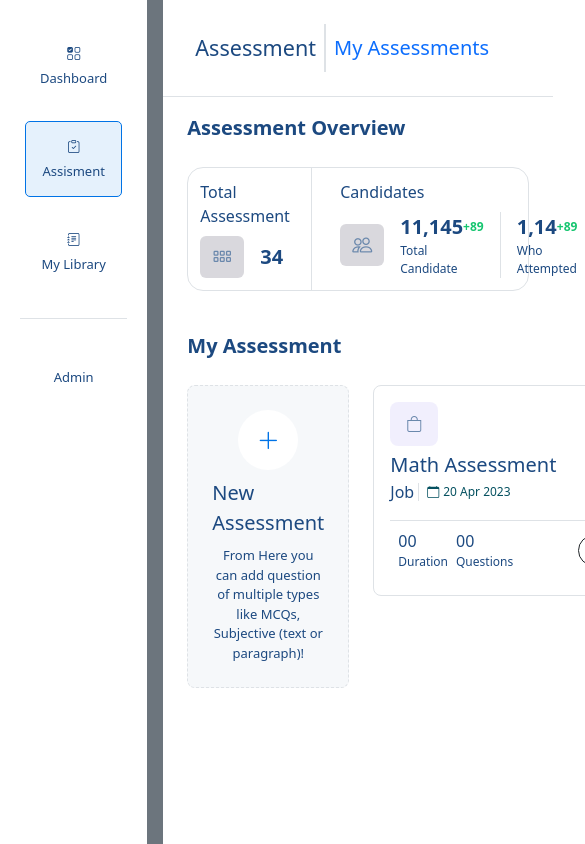
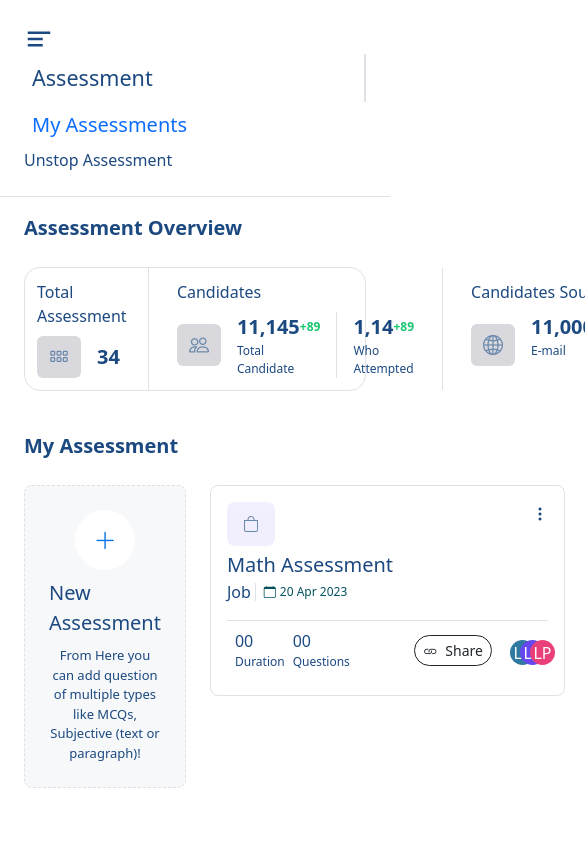
Before and after one commit to aaru2599/Unstop-Assignment, a React (Vite) app: page / in a window 390 px wide. Shown: the top 844 px of the page, 585 px wide, since content can reach past the window. Built offline with nearby package versions, Linux system fonts and the light colour scheme.

Commit message:
Implimenting Mobile view

```diff
--- a/index.html
+++ b/index.html
@@ -10,7 +10,7 @@
   <style>
     body {
       margin: 0;
-      background-color: aqua;
+
     }
   </style>
 
--- a/package.json
+++ b/package.json
@@ -15,6 +15,7 @@
     "bootstrap-icons": "^1.11.3",
     "react": "^18.2.0",
     "react-dom": "^18.2.0",
+    "react-responsive": "^9.0.2",
     "react-router-dom": "^6.21.1",
     "styled-components": "^6.1.6"
   },
--- /dev/null
+++ b/src/Components/Assisment/AssessmentCss.css
@@ -0,0 +1,8 @@
+@media (max-width: 768px) {
+    .assessment-cls {
+        /* /* padding: calc(1.325rem + 0.9vw); */
+        font-size: 4rem !important;
+
+        /* 1.125rem is small enough, so RFS won't rescale this */
+    }
+}
--- a/src/Components/Assisment/AssessmentPage.jsx
+++ b/src/Components/Assisment/AssessmentPage.jsx
@@ -2,7 +2,10 @@ import React from "react"
 import AssessmentOverview from "./Molecules/AssessmentOverviewCard";
 import MyAssessments from "./Molecules/MyAssessments";
 import AssessmentHeading from "./Atoms/AssessmentHeading";
-
+import LeftDashboard from "../Icons/LeftDashboard";
+import "/src/Components/Assisment/AssessmentCss.css"
+import { useMediaQuery } from "react-responsive";
+import Navigation from "../Navigation/Navigation";
 const AssessmentPage = () => {
     const allData = {
         data1: {
@@ -55,11 +58,32 @@ const AssessmentPage = () => {
     };
 
 
+    const isMobAndTab = useMediaQuery({
+        query: '(max-width: 765px)'
+    })
+    console.log(isMobAndTab);
     return (
         <div className="bg-white w-100 " style={{ color: "#1c4980" }}>
-            <div className="d-flex p-4 border-bottom align-items-center">
-                <div className="fs-4 p-2 border-end border-2 fw-medium">Assessment</div>
-                <div className="fs-5 p-2 text-primary">My Assessments</div>
+            <div>
+
+                {/* <div class="d-lg-none">hide on lg and wider screens</div> */}
+                {/* <div class="d-none d-lg-block">hide on screens smaller than lg</div> */}
+            </div>
+
+            <div className="d-lg-flex p-4 border-bottom  align-items-center">
+                <div className=" d-sm-block  lg-fs-4 d-lg-none" type="button" data-bs-toggle="offcanvas" data-bs-target="#offcanvasScrolling" aria-controls="offcanvasScrolling"><LeftDashboard />
+                    <div class="offcanvas offcanvas-start" data-bs-scroll="true" data-bs-backdrop="false" tabindex="-1" id="offcanvasScrolling" aria-labelledby="offcanvasScrollingLabel">
+                        <div class="offcanvas-header">
+                            <Navigation />
+                        </div>
+
+                    </div>
+                </div>
+                <div className="fs-4  p-2 border-end border-2 assessment-cls   fw-medium">Assessment</div>
+                <div >
+                    <div className="fs-5  d-sm-block d-lg-none    p-2 text-primary">My Assessments</div>
+                    <div className="d-sm-block d-lg-none">Unstop Assessment</div>
+                </div>
             </div>
             <AssessmentHeading data={"Assessment Overview"} />
             <div className="p-4">
@@ -74,7 +98,7 @@ const AssessmentPage = () => {
                         <div className="border-start px-4 py-2 ">
                             <AssessmentOverview data={allData.data3} />
                         </div>
-                        <div className=" border-start px-4">
+                        <div className=" border-start px-4 py-2">
                             <AssessmentOverview data={allData.data4} />
                         </div>
 
@@ -86,7 +110,7 @@ const AssessmentPage = () => {
 
             </div>
             <div>
-                <MyAssessments/>
+                <MyAssessments />
             </div>
         </div>
 
--- /dev/null
+++ b/src/Components/Icons/LeftDashboard.jsx
@@ -0,0 +1,31 @@
+import React from "react";
+
+function LeftDashboard() {
+  return (
+    <svg
+      xmlns="http://www.w3.org/2000/svg"
+      width="30"
+      height="30"
+      fill="none"
+      viewBox="0 0 30 30"
+    >
+      <g clipPath="url(#clip0_0_956)">
+        <path
+          fill="#1C4980"
+          d="M18.75 22.5h-15V20h15v2.5zm7.5-15V10H3.75V7.5h22.5zm-7.5 8.75h-15v-2.5h15v2.5z"
+        ></path>
+      </g>
+      <defs>
+        <clipPath id="clip0_0_956">
+          <path
+            fill="#fff"
+            d="M0 0H30V30H0z"
+            transform="matrix(-1 0 0 1 30 0)"
+          ></path>
+        </clipPath>
+      </defs>
+    </svg>
+  );
+}
+
+export default LeftDashboard;
--- /dev/null
+++ b/src/Components/Navigation/MainPath.jsx
@@ -0,0 +1,20 @@
+import React from 'react'
+import { useMediaQuery } from 'react-responsive'
+import Navigation from './Navigation'
+import AssessmentPage from '../Assisment/AssessmentPage'
+
+const MainPath = () => {
+  // const isMobAndTab = useMediaQuery({ query: 'max-width:"768px"' });
+  const isMobAndTab = useMediaQuery({
+    query: '(max-width: 765px)'
+  })
+  return (
+    <div>
+      {
+        isMobAndTab?<div ><AssessmentPage/></div>:<div className='d-flex'><Navigation/><AssessmentPage/></div>
+      }
+    </div>
+  )
+}
+
+export default MainPath
--- a/src/Components/Navigation/MyRouter.jsx
+++ b/src/Components/Navigation/MyRouter.jsx
@@ -4,17 +4,22 @@ import Library from "../Library/Library";
 import Admin from "../Admin/Admin";
 import AssessmentPage from "../Assisment/AssessmentPage";
 import Navigation from "./Navigation";
+import MediaQuery from "react-responsive";
+import MainPath from "./MainPath";
 
 function RouterLayout() {
+    const isMobAndTab = MediaQuery({ query: '(max-width: 768px)' })
 
     const myRoutes = createBrowserRouter([
         // {
+
         //     path: "/",
         //     element: <Navigation />
         // },
+
         {
             path: "/",
-            element: <div className="d-flex gap-3 bg-secondary"><Navigation /><AssessmentPage /></div>
+            element: <MainPath/>
         },
         {
             path: "/dashboard",
--- a/src/Components/Navigation/Navigation.css
+++ b/src/Components/Navigation/Navigation.css
@@ -1,7 +1,5 @@
 @media screen and (max-width: 508px) {
-    .main-div{
-        display: block;
-    }
+
 
 }
 .assessment{
--- a/src/Components/Navigation/Navigation.jsx
+++ b/src/Components/Navigation/Navigation.jsx
@@ -2,6 +2,7 @@ import React from 'react'
 import { Link } from 'react-router-dom'
 import styled from 'styled-components'
 import "/src/Components/Navigation/Navigation.css"
+import { useMediaQuery } from 'react-responsive'
 
 const Navigation = () => {
   const NavBox = styled.div`
@@ -15,6 +16,13 @@ display:flex;
 flex-direction:column ;
 gap:5px;
 
+@media (max-width: 768px) {
+  display:flex;
+  justify-content:space-between;
+    flex-direction: row;
+    gap:20px
+ }
+
 `;
 
   const DivContainer = styled.div`
@@ -23,14 +31,16 @@ padding:20px;
 padding-top:0;
 font-size:13px;
 background-color:white;
+
 `;
+
   return (
-    <DivContainer className='d-flex flex-column gap-4     ' style={{ height: "100vh" }} >
-      <div className='border-bottom d-flex flex-column gap-2 py-4 '>
-        <NavBox  className='main-div'>
+    <DivContainer className='     ' style={{ height: "100vh" }} >
+ <div className='border-bottom   '>
+          <NavBox className='main-div'>
             <i className='bi bi-ui-checks-grid'></i>
 
-          <div  className=''>Dashboard</div>
+            <div className=''>Dashboard</div>
           </NavBox>
           <NavBox className='assessment'>
             <i className='bi bi-clipboard-check'></i>
@@ -49,6 +59,7 @@ background-color:white;
           <div>Admin</div>
         </NavBox>
       </div>
+
     </DivContainer>
   )
 }
```
Also changed, not shown: 1 other file (tests, documents, lock files or other folders). Lines whose indentation alone changed are shown as unchanged.
